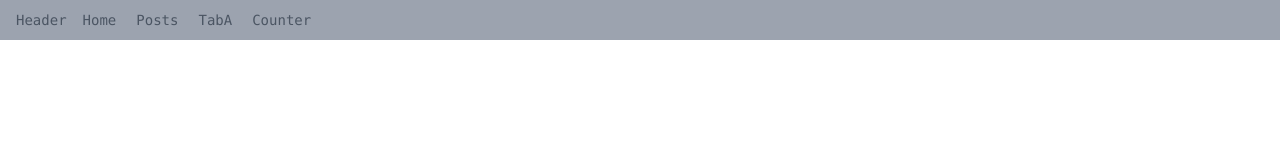
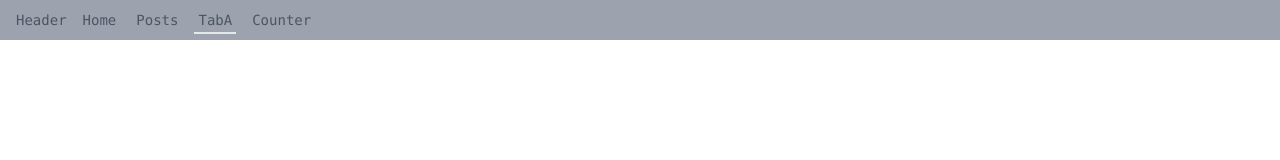
Before and after one commit to hironomiu/next-sample, a Next.js app: page /tab-a in a window 1280 px wide. Shown: the top 160 px of the page. Built offline with nearby package versions, Linux system fonts and the light colour scheme.

Commit message:
commited

```diff
--- a/components/Header.tsx
+++ b/components/Header.tsx
@@ -1,13 +1,18 @@
 import Link from 'next/link'
+import { useRouter } from 'next/router'
 
 const Header = () => {
+  const router = useRouter()
+  console.log(router.pathname)
   return (
     <header className="flex flex-row items-center justify-between w-screen h-10 bg-gray-400 px-4">
       <div className="space-x-3">
         <span>Header</span>
         <Link href="/">
           <a
-            className="hover:bg-gray-100 py-1 px-1 rounded"
+            className={`py-1 px-1  hover:border-b-2 ${
+              router.pathname === '/' ? 'border-b-2' : null
+            }`}
             data-testid="home-nav"
           >
             Home
@@ -15,7 +20,9 @@ const Header = () => {
         </Link>
         <Link href="/posts">
           <a
-            className="hover:bg-gray-100 py-1 px-1 rounded"
+            className={`py-1 px-1  hover:border-b-2 ${
+              router.pathname === '/posts' ? 'border-b-2' : null
+            }`}
             data-testid="posts-nav"
           >
             Posts
@@ -23,7 +30,9 @@ const Header = () => {
         </Link>
         <Link href="/tab-a">
           <a
-            className="hover:bg-gray-100 py-1 px-1 rounded"
+            className={`py-1 px-1  hover:border-b-2 ${
+              router.pathname === '/tab-a' ? 'border-b-2' : null
+            }`}
             data-testid="tab-a-nav"
           >
             TabA
@@ -31,7 +40,9 @@ const Header = () => {
         </Link>
         <Link href="/counter">
           <a
-            className="hover:bg-gray-100 py-1 px-1 rounded"
+            className={`py-1 px-1  hover:border-b-2 ${
+              router.pathname === '/counter' ? 'border-b-2' : null
+            }`}
             data-testid="counter-nav"
           >
             Counter
```
